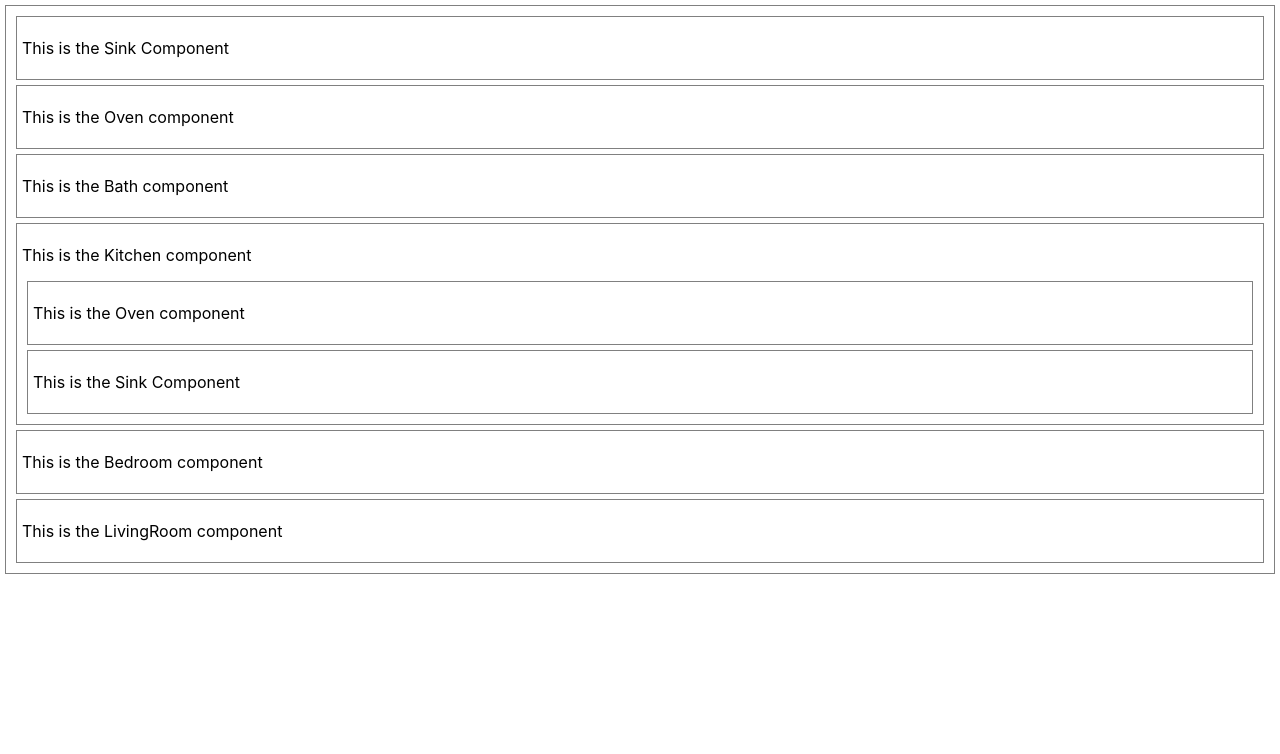
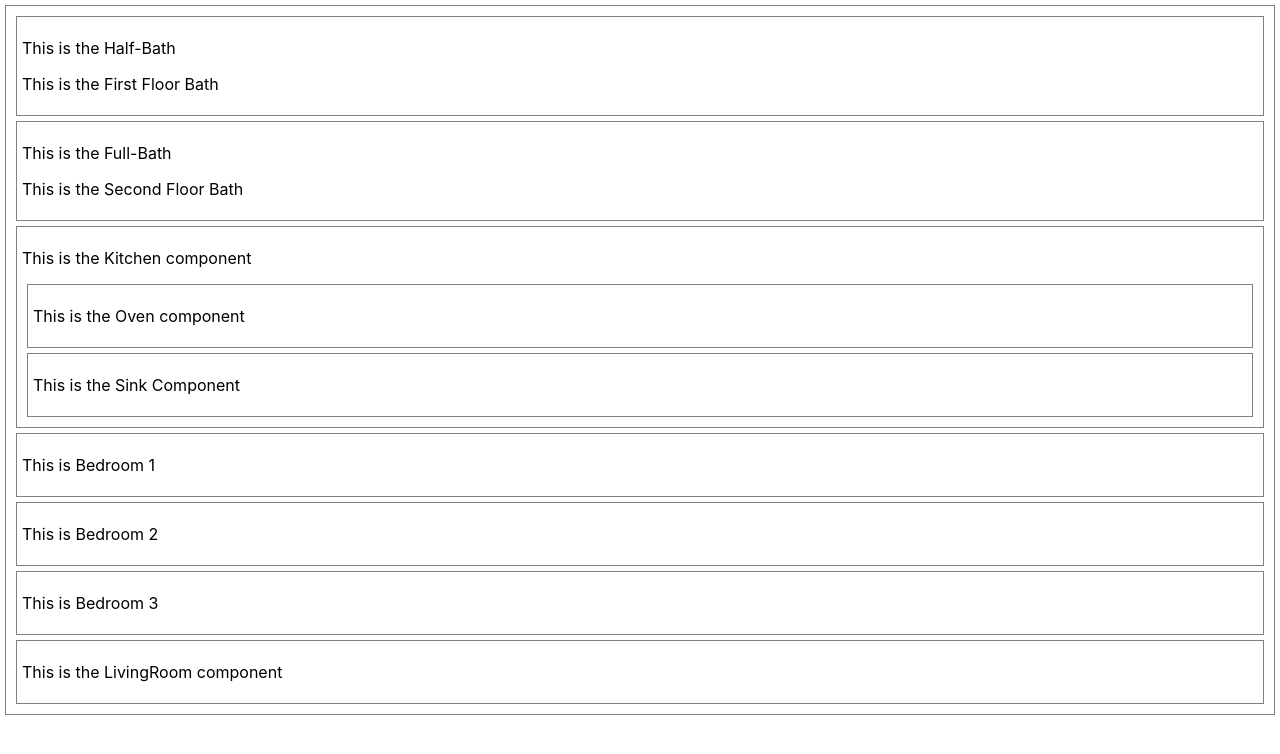
Before and after one commit to shakestuffup73/floorplan-lab, a React (Create React App) app: page / in a window 1280 px wide. Shown: the top 754 px of the page. Built offline with nearby package versions, Linux system fonts and the light colour scheme.

Commit message:
complete floorplan lab

```diff
--- a/src/App.js
+++ b/src/App.js
@@ -1,6 +1,4 @@
 import './App.css';
-import Sink from './Sink';
-import Oven from './Oven';
 import Bath from './Bath';
 import Kitchen from './Kitchen';
 import Bedroom from './Bedroom';
@@ -9,11 +7,12 @@ import LivingRoom from './LivingRoom';
 function App() {
   return (
     <>
-      <Sink />
-      <Oven />
-      <Bath />
+      <Bath bathSize={'Half-Bath'} bathFloor={'First Floor Bath'}/>
+      <Bath bathSize={'Full-Bath'} bathFloor={'Second Floor Bath'}/>
       <Kitchen />
-      <Bedroom />
+      <Bedroom bedNum={1}/>
+      <Bedroom bedNum={2}/>
+      <Bedroom bedNum={3}/>
       <LivingRoom />
     </>
   );
--- a/src/Bath.jsx
+++ b/src/Bath.jsx
@@ -2,7 +2,8 @@ const Bath = (props) => {
   return (
     <>
     <div>
-      <p> This is the Bath component </p>
+      <p> This is the {props.bathSize}</p>
+      <p> This is the {props.bathFloor}</p>
     </div>
     </>
   );
--- a/src/Bedroom.jsx
+++ b/src/Bedroom.jsx
@@ -2,7 +2,7 @@ const Bedroom = (props) => {
   return (
     <>
     <div>
-      <p>This is the Bedroom component</p>
+      <p>This is Bedroom {props.bedNum}</p>
     </div>
     </>
   );
```
